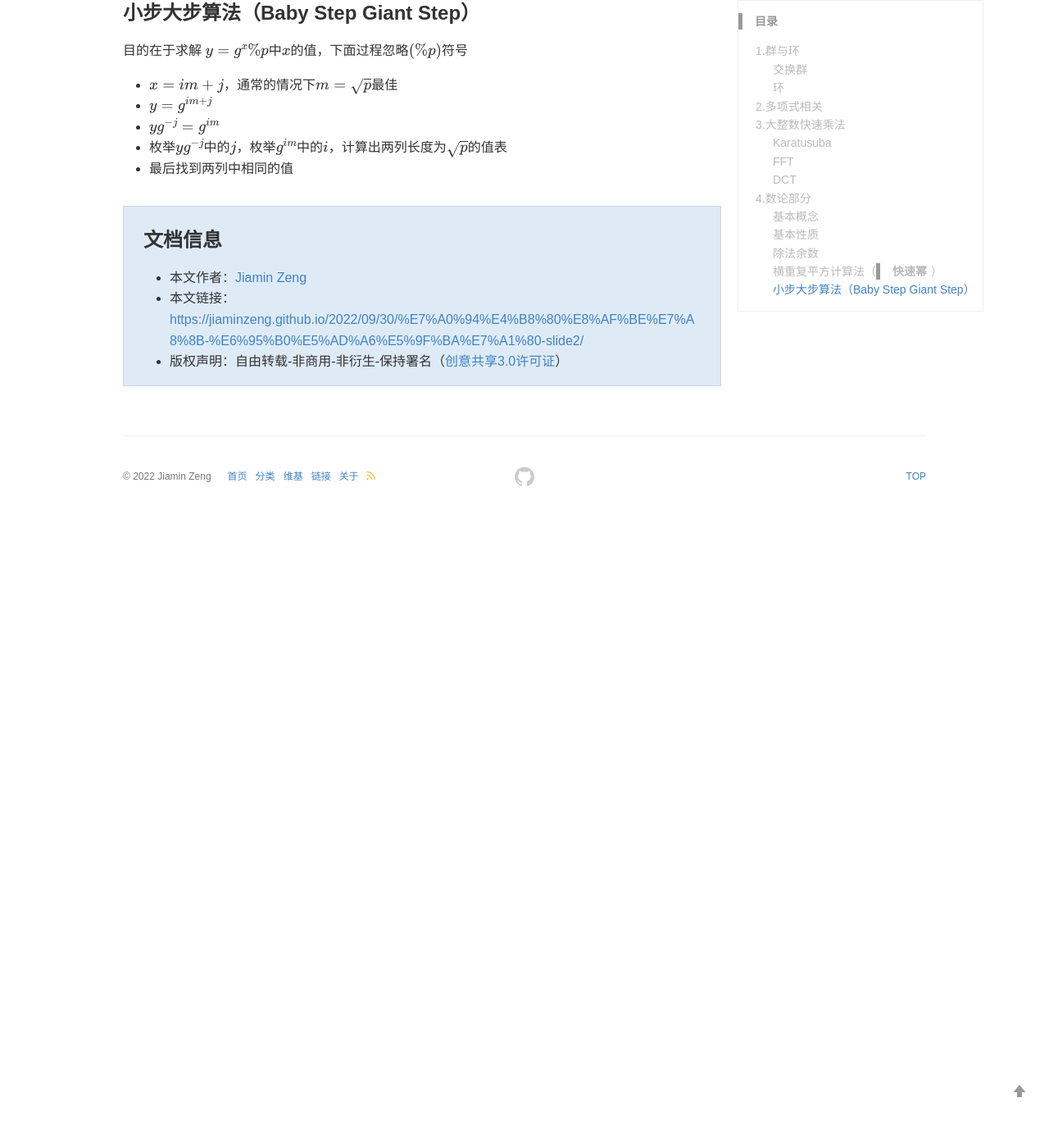
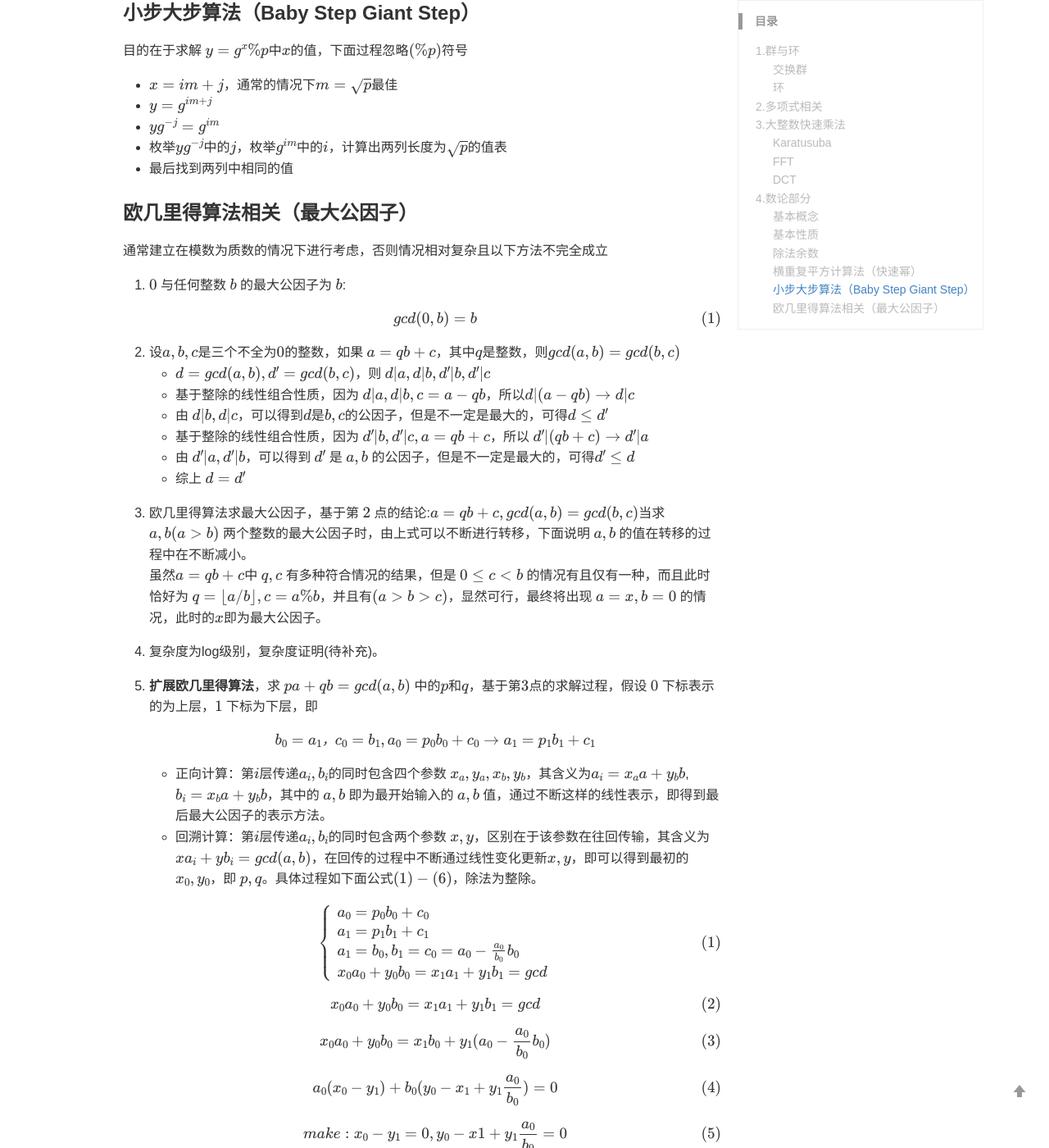
Before and after one commit to JiaminZeng/JiaminZeng.github.io, a Jekyll site: the page built from _posts/2022-9-30-研一课程-数学基础-slide2.md, in a window 1280 px wide and 1400 px high, scrolled down 2402 px. Shown: the whole window at 82% size. Built offline with Jekyll 4.4.1, drawn with Linux system fonts in a browser that asks for light colours; formulas are drawn with MathJax 3; a style sheet for code colours, icons or effects is not loaded; before the commit the page ends 3032 px from its top, so only the background shows below that; some of the changed text lies outside the part shown.

Commit message:
2022-10-2

```diff
--- a/_posts/2022-9-30-研一课程-数学基础-slide2.md
+++ b/_posts/2022-9-30-研一课程-数学基础-slide2.md
@@ -2,7 +2,7 @@
 layout: post
 title:  信息安全数学基础-2
 categories: Math
-description: 课程slide2
+description: 课程slide2整理，有一些个人略过和补充
 keywords: Math, Course
 ---
 
@@ -96,3 +96,51 @@ keywords: Math, Course
 - $yg^{-j}=g^{im}$
 - 枚举$yg^{-j}$中的$j$，枚举$g^{im}$中的$i$，计算出两列长度为$\sqrt{p}$的值表
 - 最后找到两列中相同的值
+
+### 欧几里得算法相关（最大公因子）
+
+通常建立在模数为质数的情况下进行考虑，否则情况相对复杂且以下方法不完全成立
+
+1. $0$ 与任何整数 $b$ 的最大公因子为 $b$:
+
+    $$ gcd(0,b) = b \tag{1}$$
+
+2. 设$a,b,c$是三个不全为$0$的整数，如果 $a=qb+c$，其中$q$是整数，则$gcd(a,b)=gcd(b,c)$
+    - $ d= gcd(a,b), d'=gcd(b,c)$，则 $d\vert a , d \vert b,d' \vert b,d' \vert c $
+    - 基于整除的线性组合性质，因为 $d\vert a , d \vert b,c=a-qb$，所以$ d\vert (a-qb) \rightarrow d\vert c$
+    - 由 $d\vert b,d\vert c $，可以得到$d$是$b,c$的公因子，但是不一定是最大的，可得$d\le d'$
+    - 基于整除的线性组合性质，因为 $d'\vert b , d' \vert c,a=qb+c$，所以 $ d'\vert (qb+c) \rightarrow d'\vert a$
+    - 由 $d'\vert a,d'\vert b $，可以得到 $d'$ 是 $a,b$ 的公因子，但是不一定是最大的，可得$d'\le d$
+    - 综上 $d = d' $
+
+3. 欧几里得算法求最大公因子，基于第 $2$ 点的结论:$$a=qb+c,gcd(a,b)=gcd(b,c)$$当求 $a,b(a>b)$ 两个整数的最大公因子时，由上式可以不断进行转移，下面说明 $a,b$  的值在转移的过程中在不断减小。
+虽然$a=qb+c$中 $q,c$ 有多种符合情况的结果，但是 $0\le c<b$ 的情况有且仅有一种，而且此时恰好为 $q=\lfloor a/b \rfloor,c=a\%b$，并且有$(a>b>c)$，显然可行，最终将出现 $a=x,b=0$ 的情况，此时的$x$即为最大公因子。
+
+4. 复杂度为log级别，复杂度证明(待补充)。
+
+5. **扩展欧几里得算法**，求 $pa+qb=gcd(a,b)$ 中的$p$和$q$，基于第$3$点的求解过程，假设 $0$ 下标表示的为上层，$1$ 下标为下层，即
+
+    $$b_0=a_1，c_0=b_1,a_0=p_0b_0+c_0 \rightarrow a_1=p_1b_1+c_1 $$
+
+    - 正向计算：第$i$层传递$a_i,b_i$的同时包含四个参数 $x_a,y_a,x_b,y_b $，其含义为$a_i=x_aa+y_bb$, $b_i=x_ba+y_bb$，其中的 $a,b$ 即为最开始输入的 $a,b$ 值，通过不断这样的线性表示，即得到最后最大公因子的表示方法。
+    - 回溯计算：第$i$层传递$a_i,b_i$的同时包含两个参数 $ x,y $，区别在于该参数在往回传输，其含义为 $xa_i+yb_i=gcd(a,b)$，在回传的过程中不断通过线性变化更新$x,y$，即可以得到最初的 $x_0,y_0$，即 $p,q$。具体过程如下面公式$(1)-(6)$，除法为整除。
+
+    $$\begin{cases} a_0=p_0b_0+c_0 \\ a_1=p_1b_1+c_1 \\ a_1=b_0,b_1=c_0=a_0-\frac {a_0}{b_0}b_0 \\ x_0a_0+y_0b_0=x_1a_1+y_1b_1=gcd \end{cases} \tag{1}$$
+
+    $$x_0a_0+y_0b_0=x_1a_1+y_1b_1=gcd \tag{2}$$
+
+    $$x_0a_0+y_0b_0=x_1b_0+y_1(a_0-\frac {a_0}{b_0}b_0) \tag{3}$$
+
+    $$a_0(x_0-y_1)+b_0(y_0-x_1+y_1\frac {a_0}{b_0})=0 \tag{4}$$
+
+    $$make :x_0-y_1=0,y_0-x1+y_1\frac {a_0}{b_0}=0 \tag{5}$$
+
+    $$then :x_0=y_1,y_0=x1-y_1\frac {a_0}{b_0} \tag{6}$$
+
+6. 模逆(求逆元)，在取模的计算中，假如需要计算$\frac ab$，相当于计算$a\cdot b^{-1}$，$b$和$b^{-1}$互为逆元，简单来说就是$b\cdot b^{-1}=1 \rightarrow \frac 1b=b^{-1}$。
+    - **费马小定理**: $a^{p-1}=1(mod\space p)$，简单可得$a\cdot a^{p-2}=1(mod\space p)$
+    - **扩欧**: $ax=1(mod\space p)\rightarrow ax+py=1(mod\space p) $，解出 $x$ 即可
+
+7. $a,b$ 互质，$ax+by=1$有解
+    - 充分：$d=gcd(a,b)$，$d\vert a,d\vert b$，$d\vert (ax+by=1)$，$d=1$
+    - 必要：假设$gcd(a,b)=d\neq1$，$a=pd,b=qd$，$ax+by=pdx+qdy=d(px+dy)$，$d(px+dy)\neq 1$，故$gcd(a,b)=1$
```
Also changed, not shown: other parts of _posts/2022-9-30-研一课程-数学基础-slide2.md (+4 -4 lines), _posts/2022-10-2-研一课程-数学基础-slide3.md (added, +121 -0 lines).
